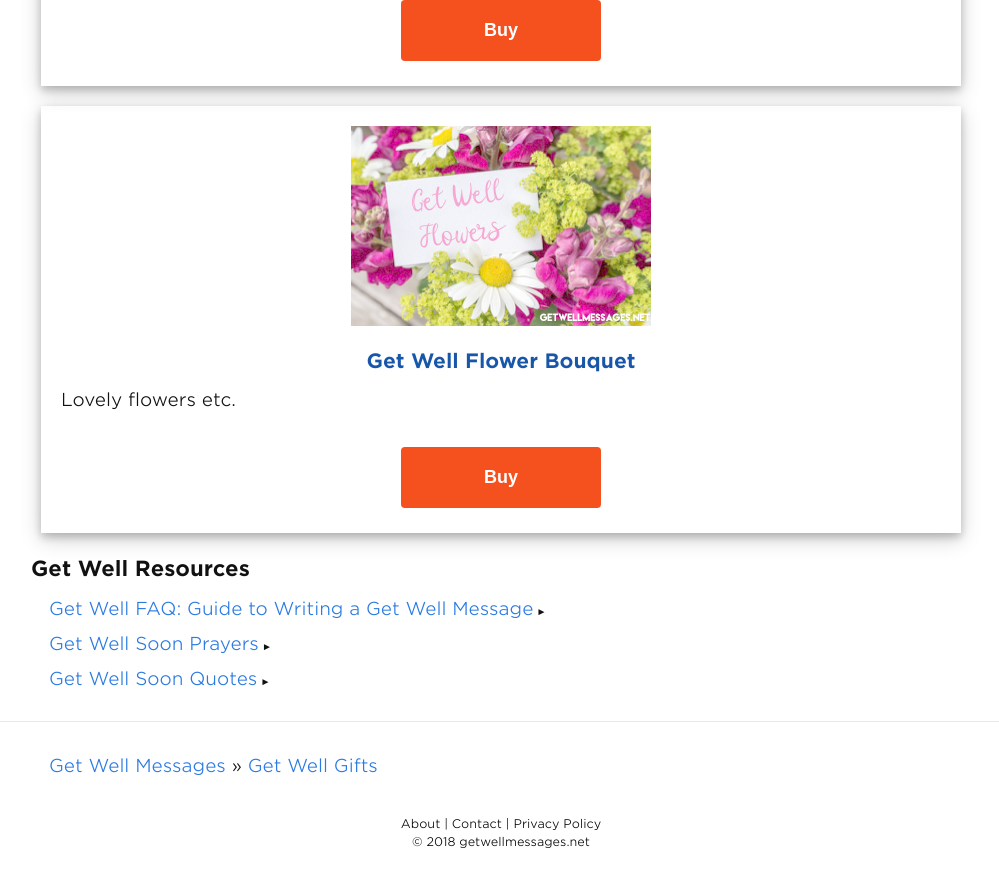
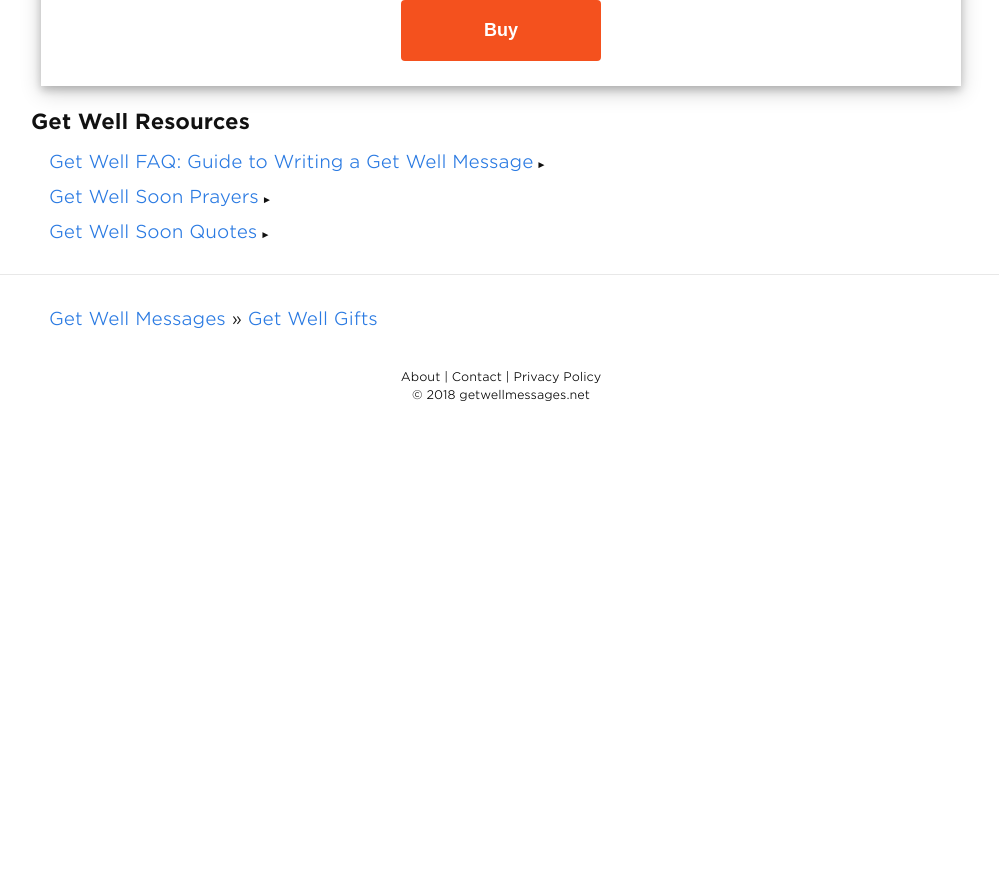
Before and after one commit to andyml123/andyml123.github.io, a Jekyll site: the page built from get-well-gifts.md, in a window 1280 px wide and 900 px high, scrolled down 12811 px. Shown: the top 887 px of the window, without its empty margins (139-1138 px from the left). Built offline with Jekyll 4.4.1, drawn with Linux system fonts in a browser that asks for light colours; a script that is not in the unit is left out; after the commit the page ends 13264 px from its top, so only the background shows below that.

Commit message:
Update get-well-gifts.md

```diff
--- a/get-well-gifts.md
+++ b/get-well-gifts.md
@@ -224,33 +224,3 @@ You will love the fine detail award winning Bearington Collection uses to bring
 <div class="product-cta-button-centre"><a href="https://www.amazon.com/gp/product/0996764135/ref=as_li_tl?ie=UTF8&camp=1789&creative=9325&creativeASIN=0996764135&linkCode=as2&tag=getwellmessages-20&linkId=5552f52d7763687f5f9b86066111118d"><button type="button" class="product-cta-button">Buy</button></a>
 </div>
 </div>
-
-
-
-
-
-
-
-
-
-
-
-
-
-
-
-
-
-
-
-
-
-
-<div class="product-cta-box"><a href=""><img src="/img/get-well-flowers-300x200.png" alt="" /></a>
-<div class="product-cta-heading">
-<a href=""> Get Well Flower Bouquet</a>
-</div>
-<p>Lovely flowers etc.</p>
-<div class="product-cta-button-centre"><a href=""><button type="button" class="product-cta-button">Buy</button></a>
-</div>
-</div>
```
